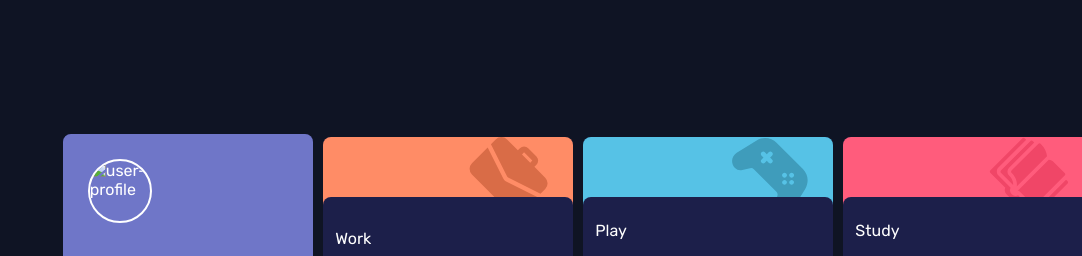
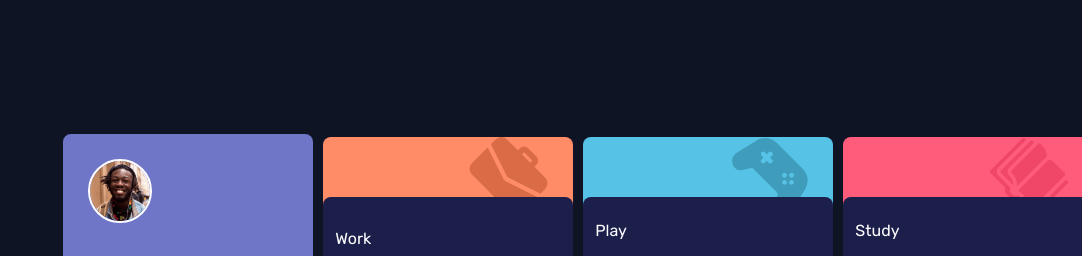
Before and after one commit to jyunakaike/TimeTrackingDashboardHub, a plain HTML site: page index.html in a window 1280 px wide. Shown: the top 256 px of the page, without its empty margins (198-1280 px from the left). Drawn offline with Linux system fonts and the light colour scheme; the site is published under a folder, as on GitHub Pages, so addresses that start at the root find nothing.

Commit message:
fix image

```diff
--- a/index.html
+++ b/index.html
@@ -31,7 +31,7 @@
   <div class="container">
     <div class="card1">
       <div class="detail-user">
-        <img class="user-profile" src="/images/image-jeremy.png" alt="user-profile">
+        <img class="user-profile" src="./images/image-jeremy.png" alt="user-profile">
         <div>
           <p>Report for</p>
           <h1> Jeremy Robson </h1>
```
